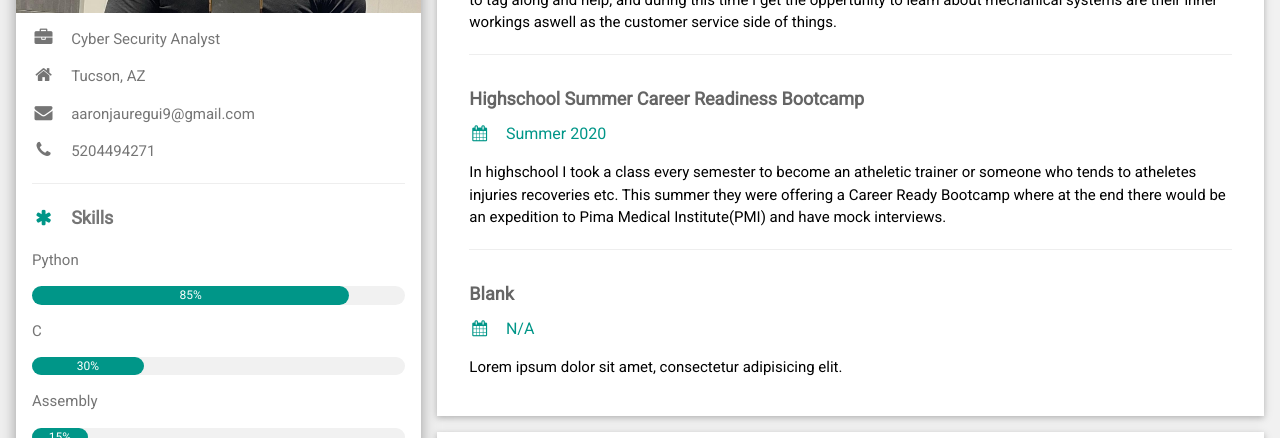
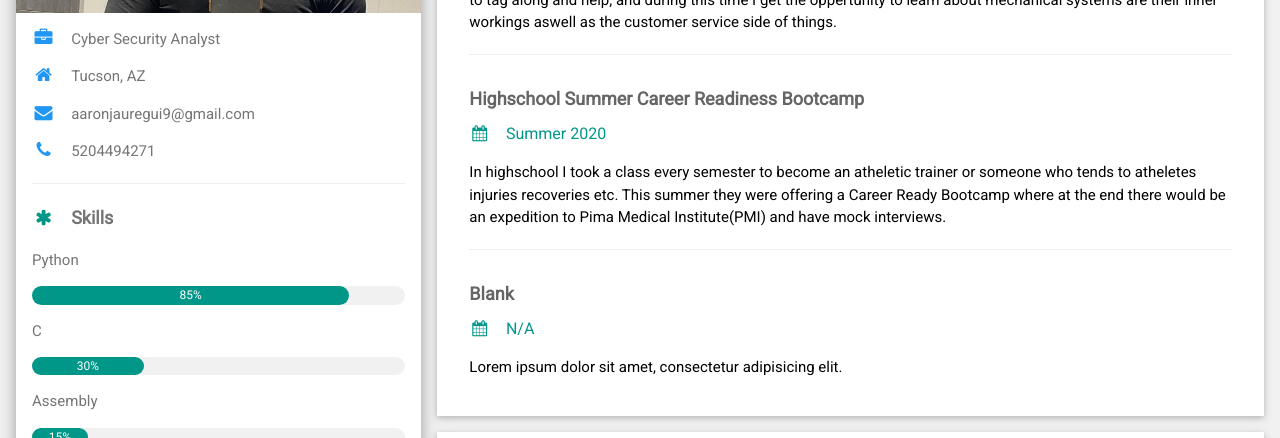
Before and after one commit to Spectre-AFK/Spectre-AFK.github.io, a plain HTML site: page index.html in a window 1280 px wide. Shown: the part 233-671 px from the top of the page. Drawn offline with nearby package versions, Linux system fonts and the light colour scheme.

Commit message:
testing colors.

```diff
--- a/index.html
+++ b/index.html
@@ -30,10 +30,10 @@ html,body,h1,h2,h3,h4,h5,h6 {font-family: "Roboto", sans-serif}
           </div>
         </div>
         <div class="w3-container">
-          <p><i class="fa fa-briefcase fa-fw w3-margin-right w3-large w3-text-light_blue"></i>Cyber Security Analyst</p>
-          <p><i class="fa fa-home fa-fw w3-margin-right w3-large w3-text-light_blue"></i>Tucson, AZ</p>
-          <p><i class="fa fa-envelope fa-fw w3-margin-right w3-large w3-text-light_blue"></i>aaronjauregui9@gmail.com</p>
-          <p><i class="fa fa-phone fa-fw w3-margin-right w3-large w3-text-light_blue"></i>5204494271</p>
+          <p><i class="fa fa-briefcase fa-fw w3-margin-right w3-large w3-text-blue"></i>Cyber Security Analyst</p>
+          <p><i class="fa fa-home fa-fw w3-margin-right w3-large w3-text-blue"></i>Tucson, AZ</p>
+          <p><i class="fa fa-envelope fa-fw w3-margin-right w3-large w3-text-blue"></i>aaronjauregui9@gmail.com</p>
+          <p><i class="fa fa-phone fa-fw w3-margin-right w3-large w3-text-blue"></i>5204494271</p>
           <hr>
 
           <p class="w3-large"><b><i class="fa fa-asterisk fa-fw w3-margin-right w3-text-teal"></i>Skills</b></p>
```
